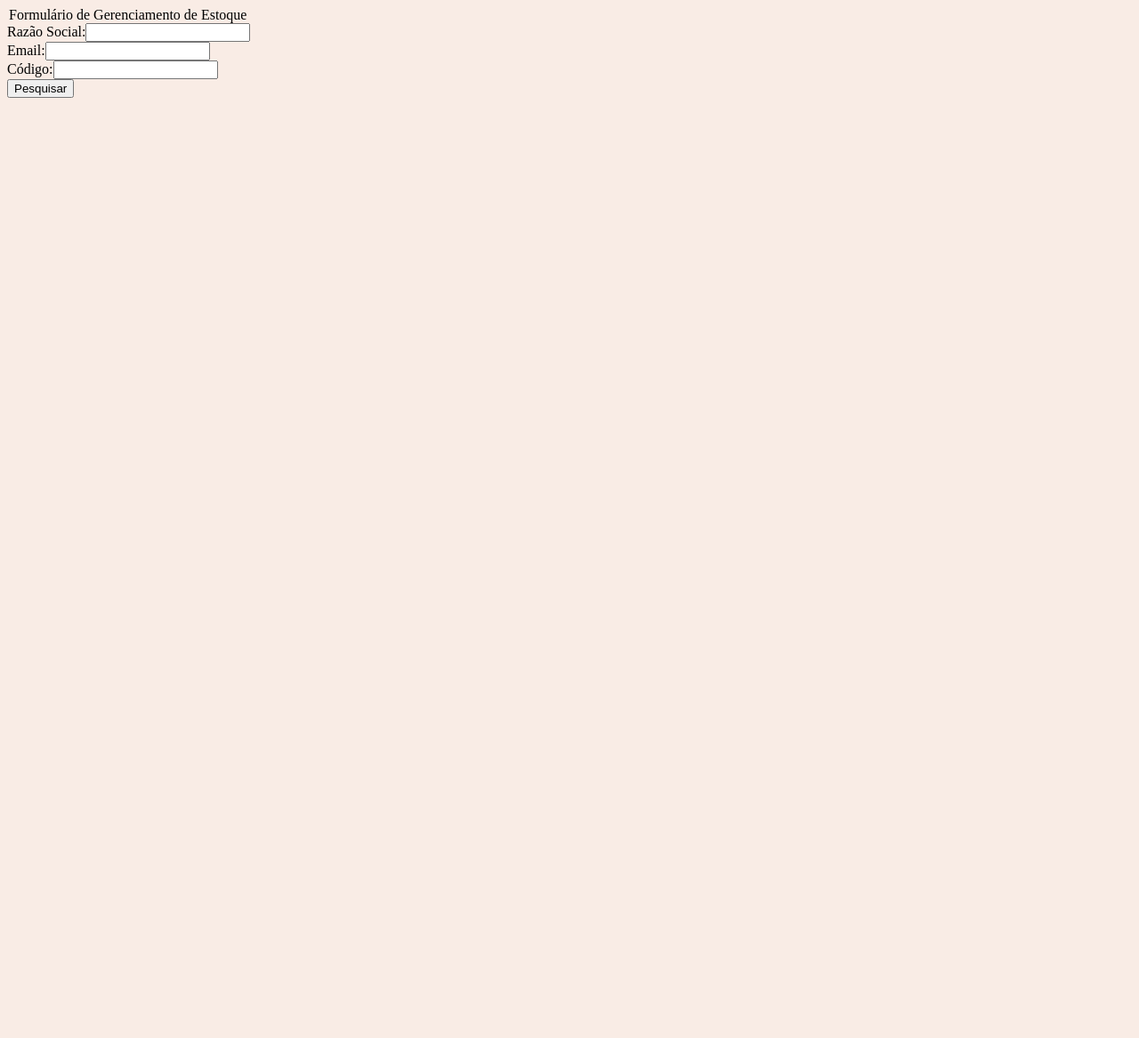
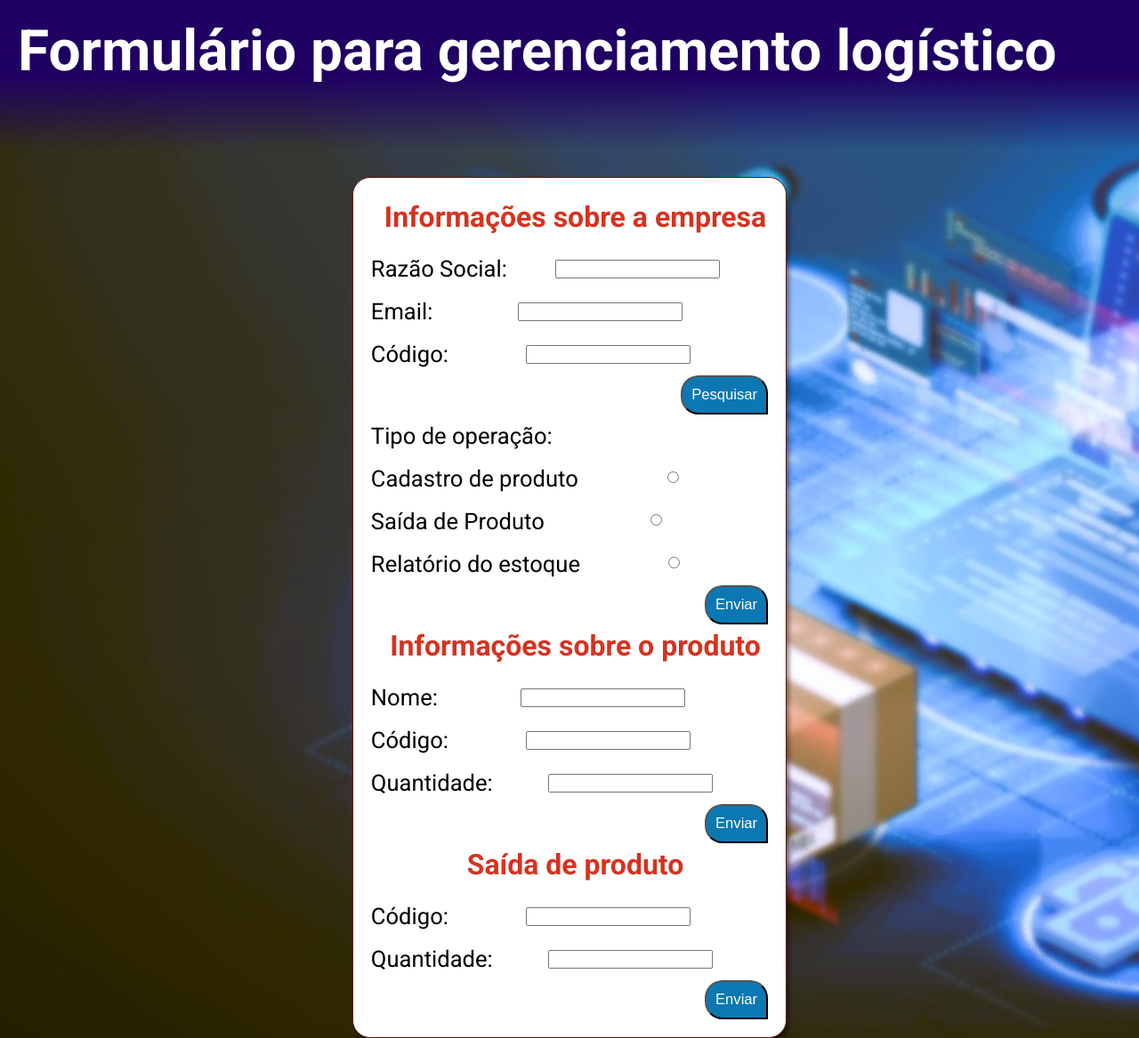
Before and after one commit to bluue-code/gerencia-log, a plain HTML site: page gerenciamento.html in a window 1280 px wide. Shown: the top 1167 px of the page at 89% size. Before the commit the page ends 800 px from the top, so only its background shows below. Drawn offline with Linux system fonts and the light colour scheme.

Commit message:
hell yeah

```diff
--- /dev/null
+++ b/estilos/style_gerenciamento.css
@@ -0,0 +1,74 @@
+@charset "UTF-8";
+
+:root{
+    --cor-1: #F9ECE5;
+    --cor-2: #1f0062;
+    --cor-3: #0B78B3;
+    --cor-4: #68150A;
+    --cor-5: #D73220;
+    --fonte-geral: "Roboto", sans-serif;
+}
+*{
+    margin: 0;
+    overflow-x: hidden;
+}
+body{
+    background-image: url(/shutterstock_1767321221\(3\).jpg);
+    background-repeat: no-repeat;
+    background-size: cover;
+    font-family: var(--fonte-geral);
+}
+header{
+    width: 100%;
+    background: linear-gradient(180deg,rgba(31, 0, 98, 1) 0%, rgba(31, 0, 98, 1) 50%, rgba(31, 0, 98, 0) 100%);
+    padding: 10px 20px 5% 10px;
+}
+h1{
+    font-size: 5vw;
+    padding: 10px;
+    color: rgb(255, 255, 255);
+}
+.img_intro{
+    margin-top: -100px;
+    display: flex;
+    padding: 0;
+    filter: blur(10px);
+    display: none;
+}
+section{
+    position: relative;
+    margin: 30px;
+    display: flex;
+    flex-direction: column;
+    justify-self: center;
+    background-color: white;
+    text-align: center;
+    padding: 20px;
+    border: var(--cor-4) 1px solid;
+    border-radius: 20px;
+    line-height: 3rem;
+    box-shadow: 3px 5px 5px rgba(0, 0, 0, 0.441);
+}
+legend{
+    font-weight: bolder;
+    font-size: 2.5vw;
+    color: var(--cor-5);
+    padding-left: 15px;
+    padding-bottom: 10px;
+}
+p{
+    text-align: justify;
+    font-size: 2vw;
+}
+label{
+    float: left;
+    font-size: 2vw;
+}
+.botao{
+    float: right;
+    color: white;
+    background-color: var(--cor-3);
+    border-radius: 20px 20px 0;
+    padding: 10px;
+    font-size: 1.3vw;
+}
--- a/gerenciamento.html
+++ b/gerenciamento.html
@@ -3,7 +3,7 @@
 <head>
     <meta charset="UTF-8">
 
-    <link rel="stylesheet" href="style_gerenciamento.css">
+    <link rel="stylesheet" href="estilos/style_gerenciamento.css">
 
     <link rel="preconnect" href="https://fonts.googleapis.com">
     <link rel="preconnect" href="https://fonts.gstatic.com" crossorigin>
@@ -13,20 +13,78 @@
     <title>Formulário de Gerenciamento</title>
 </head>
 <body>
-    <div id="area">
-    <form id="formulario" autocomplete="off">
+    <header>
+        <h1>Formulário para gerenciamento logístico</h1>
+    </header>
+    <div class="img_intro">
+            <img src="shutterstock_1767321221.jpg" alt="" width="100%">
+        </div>
+    <section>
+        <div>
+            <form id="info_empresa" autocomplete="off">
 
-        <legend>Formulário de Gerenciamento de Estoque</legend>
+                <legend>Informações sobre a empresa</legend>
                 <label>Razão Social:</label><input class="campo_nome" type="text"><br>
                 <label>Email:</label><input class="campo_email" type="text"><br>
-        <label>Código:</label><input class="campo_código_loja" type="number"><br>
+                <label>Código:</label><input class="campo_código_loja" type="text"><br>
 
-        <input class="btn_submit" type="submit" value="Pesquisar">
-
+                <input class=" botao btn_submit" type="submit" value="Pesquisar">
                 <!---
                     Pensei nessa parte, para o código validar se o código existe no sistema, caso sim ele prossegue com a atividade, caso não apresenta uma mensagem de erro até o usuário preencher um código existente.
                 -->
             </form>
         </div>
+        <!--
+            CASO o código da empresa esteja correto
+        -->
+        <div>
+            <p>Tipo de operação: </p>
+            <form id="operacao">
+                <input type="radio" name="tipo-operacao" >
+                <label for="cadastro_de_produto">Cadastro de produto</label><br>
+                <input type="radio" name="tipo-operacao">
+                <label for="saida_de_produto">Saída de Produto</label><br>
+                <input type="radio" name="tipo-operacao" >
+                <label for="relatorio_do_estoque">Relatório do estoque</label><br>
+                <input class="botao btn_operacao" type="submit" value="Enviar">
+            </form>
+        </div>
+        <!--
+            CASO tenha selecionado a opção 1
+        -->
+        <div>
+            <form id="cad_prod">
+                <legend>Informações sobre o produto</legend>
+                <label for="nome">Nome: </label>
+                <input type="text" name="nome_prod" id="nome_prod">
+                <br>
+                <label for="codigo_prod">Código:</label>
+                <input type="text" name="codigo_prod" id="codigo_prod">
+                <br>
+                <label for="quantidade">Quantidade:</label>
+                <input type="number">
+                <br>
+                <input class="botao btn_prod" type="submit" value="Enviar">
+            </form>
+        </div>
+        <!--
+            CASO tenha selecionado a opção 2
+        -->
+        <div>
+            <form id="saida_prod">
+                <legend>Saída de produto</legend>
+                <label for="codigo_prod">Código:</label>
+                <input type="text" name="codigo_prod_saida" id="codigo_prod_saida">
+                <br>
+                <!--
+                    Validação se o código existe
+                -->
+                <label for="quant_saida">Quantidade: </label>
+                <input type="number" name="quant_saida" id="quant_saida">
+                <br>
+                <input class="botao btn_saida" type="submit" value="Enviar">
+            </form>
+        </div>
+    </section>
 </body>
 </html>
--- a/style.css
+++ /dev/null
@@ -1,105 +0,0 @@
-@charset "UTF-8";
-
-:root{
-    --cor-1: #F9ECE5;
-    --cor-2: #1f0062;
-    --cor-3: #0B78B3;
-    --cor-4: #68150A;
-    --cor-5: #D73220;
-    --fonte-geral: "Roboto", sans-serif;
-}
-
-*{
-    padding: 0;
-    margin: 0;
-}
-html{
-    display: flex;
-    overflow-x: hidden;
-}
-body{
-    background-color: var(--cor-1);
-    font-family: var(--fonte-geral);
-    flex-direction: column;
-}
-header{
-    background: linear-gradient(180deg,rgba(31, 0, 98, 1) 0%, rgba(31, 0, 98, 1) 50%, rgba(31, 0, 98, 0) 100%);
-    color: white;
-    padding: 20px 20px 150px 10px;
-    position: absolute;
-    width: 100%;
-
-}
-header > h1 > .icon{
-    width: 3.5vw;
-    padding: 2px 2px 0px 44%;
-}
-header > h1{
-    font-size: 4vw;
-    padding: 10px;
-    border-bottom: white 2px solid;
-    border-left: white 5px solid;
-}
-header > nav{
-    text-align: right;
-    padding: 5px;
-}
-header > nav > a{
-    font-size: 1.5vw;
-    padding: 10px 20px;
-    color: white;
-    text-decoration: none;
-}
-header > nav > a:hover{
-    color: var(--cor-3);
-}
-.img_intro{
-    padding: 0;
-    max-width: 100%;
-    border: none;
-}
-section{
-    display: flex;
-    justify-self: center;
-    flex-direction: column;
-    width: 100%;
-
-}
-section > div{
-    width: 97%;
-    flex-direction: row;
-    padding: 20px;
-    line-height: 1.6em;
-}
-section > div > h1{
-    font-size: 2.5vw;
-    color: var(--cor-5);
-    padding-top: 20px;
-    padding-bottom: 15px;
-}
-section > div > a > button{
-    float: right;
-    font-size: 1.5vw;
-    width: 10vw;
-    background-color: var(--cor-3);
-    color: white;
-    border-radius: 20px 20px 0px;
-    padding: 5px;
-}
-footer{
-    background-color: var(--cor-2);
-    color: var(--cor-1);
-    display: flex;
-    padding-bottom: 70px;
-}
-footer > div{
-    width: 50%;
-    margin-top: 20px;
-    margin-left: 150px;
-}
-footer > div > h1{
-    color: white;
-    padding-bottom: 15px;
-    font-size: 2.5vw;
-    line-height: 1.6em;
-}
--- a/style_gerenciamento.css
+++ /dev/null
@@ -1,14 +0,0 @@
-@charset "UTF-8";
-
-:root{
-    --cor-1: #F9ECE5;
-    --cor-2: #1f0062;
-    --cor-3: #0B78B3;
-    --cor-4: #68150A;
-    --cor-5: #D73220;
-    --fonte-geral: "Roboto", sans-serif;
-}
-
-body{
-    background-color: var(--cor-1);
-}
```
Also changed, not shown: estilos/max400.css (deleted, +0 -9 lines), estilos/max768.css (deleted, +0 -50 lines), index.html (deleted, +0 -65 lines), Iconsmind-Outline-Box-Open.512.png (deleted), shutterstock_1767321221(2).jpg (added), shutterstock_1767321221(3).jpg (added). Lines whose indentation alone changed are shown as unchanged.
